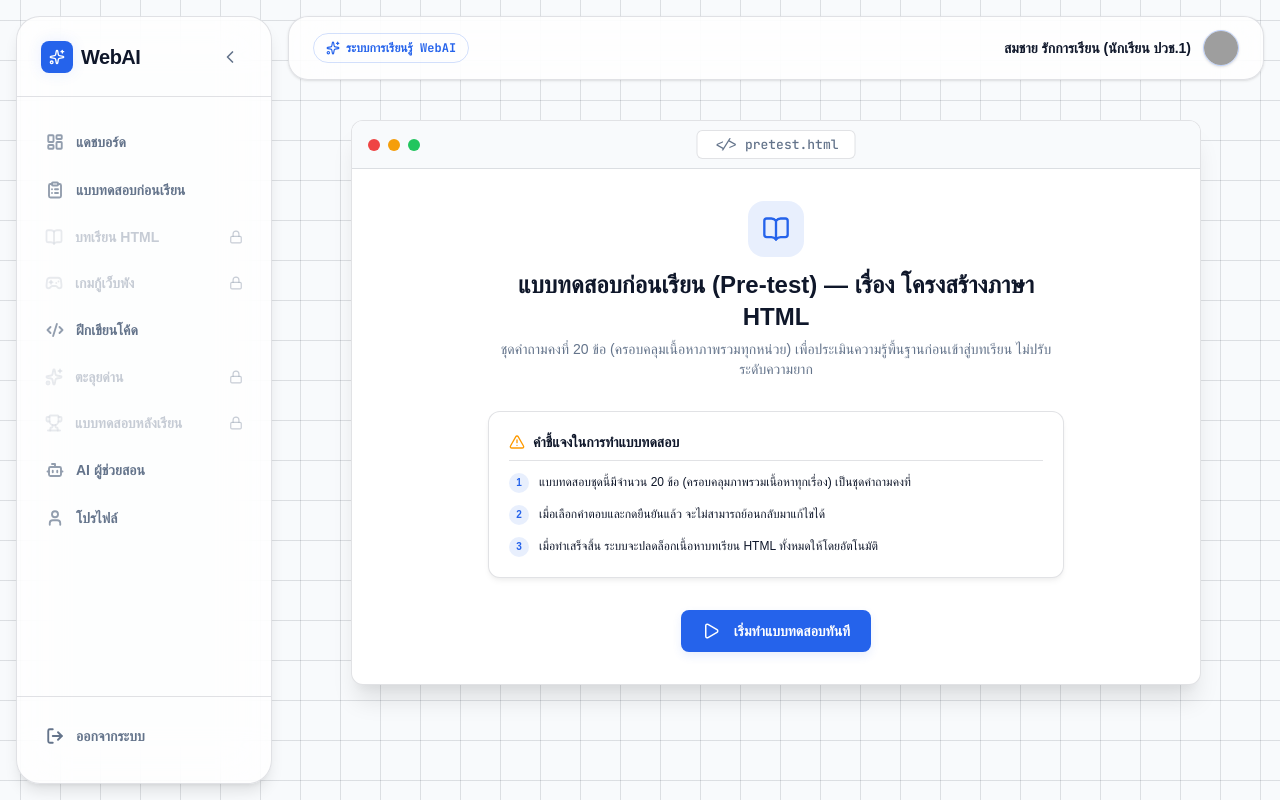
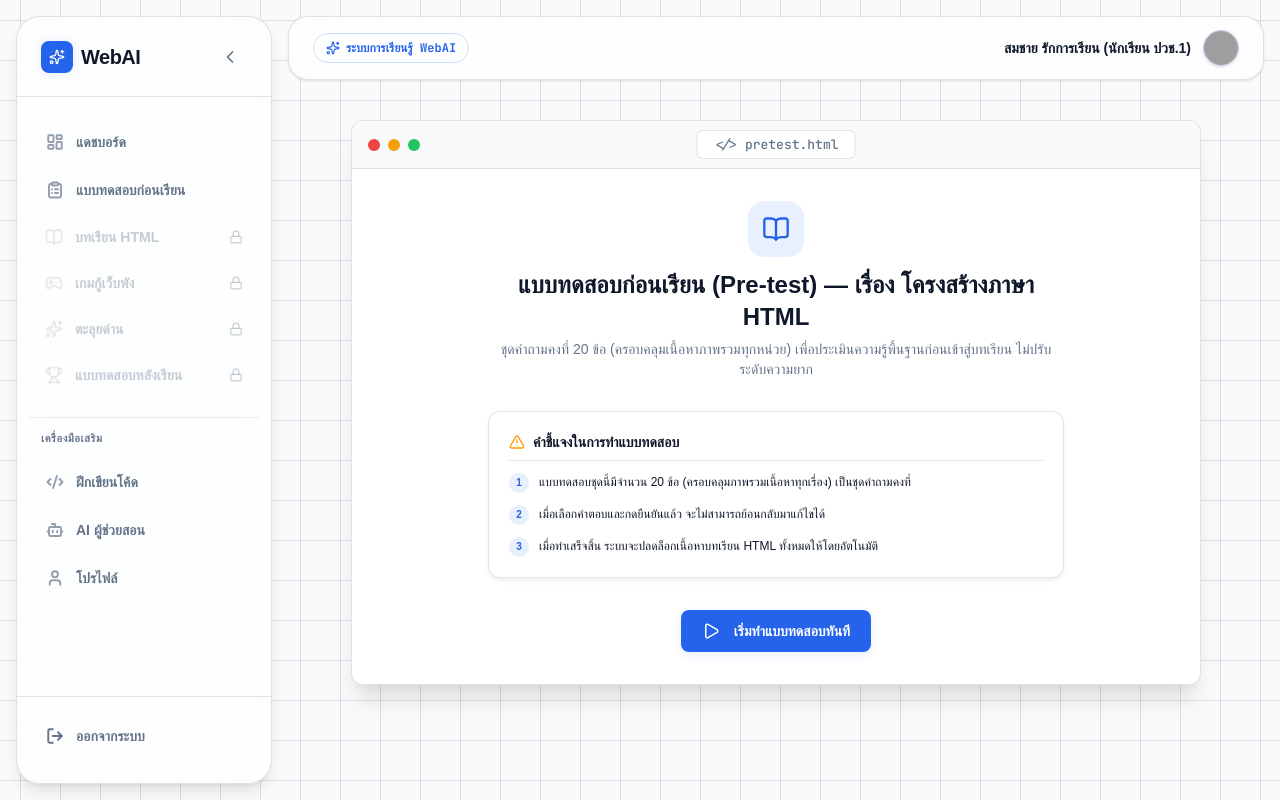
Before and after one commit to Pannawat2904/Webai-adaptive-learning, a Next.js app: page /student/assessment in a window 1280 px wide. Built offline with nearby package versions, Linux system fonts and the light colour scheme; no server answers; grey boxes are pictures that could not be loaded; a web font is replaced by a local one.

Commit message:
refactor(navigation): แยกฝึกเขียนโค้ด (Sandbox) ไว้ในหมวดเครื่องมือเสริมให้เข้าใช้งานได้ตลอดเวลา

```diff
--- a/src/app/student/layout.tsx
+++ b/src/app/student/layout.tsx
@@ -28,14 +28,19 @@ interface NavItem {
   stepKey?: CourseStepKey;
 }
 
-const navItems: NavItem[] = [
+// 1. ลำดับขั้นตอนการเรียนรู้หลัก (Sequential Gated Flow)
+const mainNavItems: NavItem[] = [
   { name: 'แดชบอร์ด', href: '/student', icon: LayoutDashboard },
   { name: 'แบบทดสอบก่อนเรียน', href: '/student/assessment?type=pre_test', icon: ClipboardList, stepKey: 'pretest' },
   { name: 'บทเรียน HTML', href: '/student/lessons', icon: BookOpen, stepKey: 'lessons' },
   { name: 'เกมกู้เว็บพัง', href: '/student/game', icon: Gamepad2, stepKey: 'game' },
-  { name: 'ฝึกเขียนโค้ด', href: '/student/codelab', icon: Code2 },
   { name: 'ตะลุยด่าน', href: '/student/quests', icon: Sparkles, stepKey: 'quest' },
   { name: 'แบบทดสอบหลังเรียน', href: '/student/assessment?type=post_test', icon: Trophy, stepKey: 'posttest' },
+];
+
+// 2. เครื่องมือเสริมและพื้นที่ฝึกฝนอิสระ (เปิดให้เข้าใช้งานได้ตลอดเวลา)
+const toolNavItems: NavItem[] = [
+  { name: 'ฝึกเขียนโค้ด', href: '/student/codelab', icon: Code2 },
   { name: 'AI ผู้ช่วยสอน', href: '/student/tutor', icon: Bot },
   { name: 'โปรไฟล์', href: '/student/profile', icon: User },
 ];
@@ -85,47 +90,7 @@ function StudentLayoutContent({
     }
   };
 
-  if (!mounted) return null;
-
-  return (
-    <div className="min-h-screen transition-colors duration-300 font-sans text-ink">
-      {/* Toast Alert for Locked Steps */}
-      {lockedToast && (
-        <div className="fixed top-5 right-5 z-50 p-4 rounded-2xl bg-amber-500 text-slate-950 font-bold text-xs shadow-2xl flex items-center gap-2 border border-amber-300 animate-in fade-in slide-in-from-top-4">
-          <Lock className="w-4 h-4 shrink-0 text-slate-950" />
-          <span>{lockedToast}</span>
-        </div>
-      )}
-
-      {/* Sidebar for Desktop - Glassmorphism (Original Layout) */}
-      <aside
-        className={`hidden md:flex flex-col fixed inset-y-4 left-4 z-40 bg-surface/80 backdrop-blur-xl border border-line rounded-[24px] shadow-lg transition-all duration-300 ${
-          isSidebarCollapsed ? 'w-20' : 'w-64'
-        }`}
-      >
-        <div
-          className={`flex items-center h-20 ${
-            isSidebarCollapsed ? 'justify-center px-0' : 'justify-between px-6'
-          } border-b border-line`}
-        >
-          {!isSidebarCollapsed && (
-            <div className="flex items-center gap-2">
-              <div className="w-8 h-8 rounded-lg bg-primary text-white flex items-center justify-center shadow-[0_0_15px_var(--primary-dim)]">
-                <Sparkles className="w-4 h-4" />
-              </div>
-              <span className="font-extrabold text-xl tracking-tight text-ink">WebAI</span>
-            </div>
-          )}
-          <button
-            onClick={() => setIsSidebarCollapsed(!isSidebarCollapsed)}
-            className="p-1.5 rounded-xl hover:bg-surface text-muted transition-colors border border-transparent hover:border-line"
-          >
-            {isSidebarCollapsed ? <ChevronRight className="w-5 h-5" /> : <ChevronLeft className="w-5 h-5" />}
-          </button>
-        </div>
-
-        <nav className="flex-1 py-6 px-3 space-y-1.5 overflow-y-auto overflow-x-hidden scrollbar-hide">
-          {navItems.map((item) => {
+  const renderNavItem = (item: NavItem) => {
     const isLocked = item.stepKey ? !isCourseStepUnlocked(item.stepKey) : false;
 
     // Check active state
@@ -179,7 +144,63 @@ function StudentLayoutContent({
         )}
       </Link>
     );
-          })}
+  };
+
+  if (!mounted) return null;
+
+  return (
+    <div className="min-h-screen transition-colors duration-300 font-sans text-ink">
+      {/* Toast Alert for Locked Steps */}
+      {lockedToast && (
+        <div className="fixed top-5 right-5 z-50 p-4 rounded-2xl bg-amber-500 text-slate-950 font-bold text-xs shadow-2xl flex items-center gap-2 border border-amber-300 animate-in fade-in slide-in-from-top-4">
+          <Lock className="w-4 h-4 shrink-0 text-slate-950" />
+          <span>{lockedToast}</span>
+        </div>
+      )}
+
+      {/* Sidebar for Desktop - Glassmorphism (Original Layout) */}
+      <aside
+        className={`hidden md:flex flex-col fixed inset-y-4 left-4 z-40 bg-surface/80 backdrop-blur-xl border border-line rounded-[24px] shadow-lg transition-all duration-300 ${
+          isSidebarCollapsed ? 'w-20' : 'w-64'
+        }`}
+      >
+        <div
+          className={`flex items-center h-20 ${
+            isSidebarCollapsed ? 'justify-center px-0' : 'justify-between px-6'
+          } border-b border-line`}
+        >
+          {!isSidebarCollapsed && (
+            <div className="flex items-center gap-2">
+              <div className="w-8 h-8 rounded-lg bg-primary text-white flex items-center justify-center shadow-[0_0_15px_var(--primary-dim)]">
+                <Sparkles className="w-4 h-4" />
+              </div>
+              <span className="font-extrabold text-xl tracking-tight text-ink">WebAI</span>
+            </div>
+          )}
+          <button
+            onClick={() => setIsSidebarCollapsed(!isSidebarCollapsed)}
+            className="p-1.5 rounded-xl hover:bg-surface text-muted transition-colors border border-transparent hover:border-line"
+          >
+            {isSidebarCollapsed ? <ChevronRight className="w-5 h-5" /> : <ChevronLeft className="w-5 h-5" />}
+          </button>
+        </div>
+
+        <nav className="flex-1 py-6 px-3 space-y-1.5 overflow-y-auto overflow-x-hidden scrollbar-hide">
+          {/* Main Course Steps */}
+          {mainNavItems.map(renderNavItem)}
+
+          {/* Section Divider: Tools & Free Practice */}
+          <div className="pt-3 pb-1">
+            <div className="border-t border-line/60 my-1" />
+            {!isSidebarCollapsed && (
+              <div className="px-3 pt-2 pb-1 text-[11px] font-bold text-muted uppercase tracking-wider">
+                เครื่องมือเสริม
+              </div>
+            )}
+          </div>
+
+          {/* Free Practice & Tools */}
+          {toolNavItems.map(renderNavItem)}
         </nav>
 
         <div className="mt-auto pt-4 pb-6 border-t border-line px-3 flex flex-col gap-2">
@@ -246,7 +267,7 @@ function StudentLayoutContent({
       <div className="md:hidden fixed bottom-0 left-0 right-0 z-40 transition-transform duration-300 pb-safe">
         <div className="absolute inset-0 bg-surface/90 backdrop-blur-xl border-t border-line" />
         <nav className="relative flex items-center justify-around pt-3 pb-6 px-2">
-          {navItems.slice(0, 5).map((item) => {
+          {mainNavItems.slice(0, 4).concat(toolNavItems.slice(0, 1)).map((item) => {
             const isLocked = item.stepKey ? !isCourseStepUnlocked(item.stepKey) : false;
             let isActive = false;
             if (item.href === '/student') {
@@ -264,7 +285,7 @@ function StudentLayoutContent({
             if (item.name === 'แบบทดสอบก่อนเรียน') shortName = 'ก่อนเรียน';
             if (item.name === 'บทเรียน HTML') shortName = 'เรียน';
             if (item.name === 'เกมกู้เว็บพัง') shortName = 'เกม';
-            if (item.name === 'แบบทดสอบหลังเรียน') shortName = 'หลังเรียน';
+            if (item.name === 'ฝึกเขียนโค้ด') shortName = 'โค้ด';
 
             return (
               <Link
```
Lines whose indentation alone changed are shown as unchanged.
